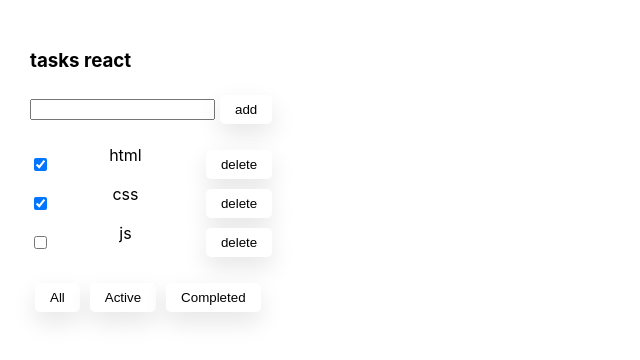
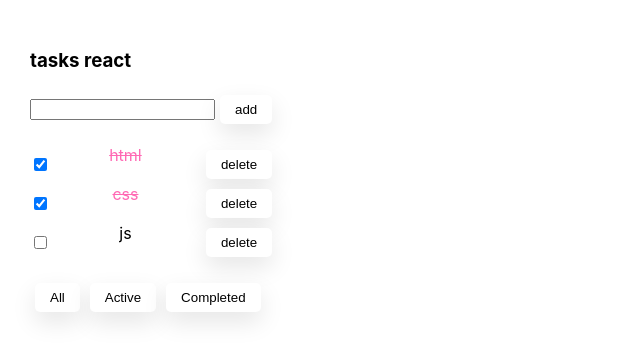
Before and after one commit to splinshady/todoList, a React (Create React App) app: page / in a window 1280 px wide. Shown: the top 360 px of the page, without its empty margins (0-640 px from the left). Built offline with nearby package versions, Linux system fonts and the light colour scheme.

Commit message:
feat: add isDone task logic

```diff
--- a/src/App.tsx
+++ b/src/App.tsx
@@ -4,7 +4,6 @@ import TodoList, {TaskType} from "./conponents/todoList/TodoList";
 import {v1} from "uuid";
 
 export type TaskFilterType = 'all' | 'active' | 'completed';
-
 
 function App() {
     const [tasks, setTasks] = useState<Array<TaskType>>([
@@ -22,9 +21,13 @@ function App() {
         setTasks(tasks.filter(item => item.id !== taskID))
     }
     const addTask = (inputValue: string) => {
-        if (inputValue.length > 0) {
+        let inputValueWithoutSpase = inputValue.trim()
+        if (inputValueWithoutSpase.length > 0) {
             setTasks([{id: v1(), title: inputValue, isDone: false}, ...tasks])
         }
+    }
+    const changeTaskStatus = (taskID: string, isDone: boolean) => {
+        setTasks(tasks.map(task => task.id === taskID ? {...task, isDone: isDone} : task))
     }
 
     let currentTasks;
@@ -49,6 +52,7 @@ function App() {
                       removeTask={removeTask}
                       changeFilter={changeFilter}
                       addTask={addTask}
+                      changeTaskStatus={changeTaskStatus}
             />
         </div>
     );
--- a/src/conponents/button/Button.tsx
+++ b/src/conponents/button/Button.tsx
@@ -2,7 +2,7 @@ import React from 'react';
 import style from "./Button.module.css";
 
 type ButtonPropsType = {
-    callback: () => void,
+    callback: (event:any) => void,
     title: string,
 }
 
--- a/src/conponents/todoList/TodoList.module.css
+++ b/src/conponents/todoList/TodoList.module.css
@@ -10,7 +10,16 @@
     padding: 0;
 }
 
+.scale {
+    transform: scale(0);
+}
+
 .task_item {
     display: flex;
     justify-content: space-between;
 }
+
+.task_item_checked {
+    text-decoration: line-through;
+    color: hotpink;
+}
--- a/src/conponents/todoList/TodoList.tsx
+++ b/src/conponents/todoList/TodoList.tsx
@@ -1,4 +1,4 @@
-import React, {ChangeEvent, useState, KeyboardEvent} from 'react';
+import React, {ChangeEvent, useState, KeyboardEvent, createRef} from 'react';
 import {TaskFilterType} from "../../App";
 import Button from "../button/Button";
 import style from "./TodoList.module.css";
@@ -14,30 +14,47 @@ type TodoListPropsType = {
     tasks: Array<TaskType>,
     removeTask: (taskID: string) => void,
     changeFilter: (filter: TaskFilterType) => void,
-    addTask: (inputValue: string) => void
+    addTask: (inputValue: string) => void,
+    changeTaskStatus: (taskID: string, isDone: boolean) => void
 }
 
 const TodoList: React.FC<TodoListPropsType> = (props) => {
     const [inputValue, setInputValue] = useState<string>('')
+    const [inputError, setInputError] = useState<boolean>(false)
 
     const inputChangeHandler = (event: ChangeEvent<HTMLInputElement>) => {
-        setInputValue(event.currentTarget.value);
+        if (event.currentTarget.value === ' ') {
+            setInputError(true)
+        } else {
+            setInputError(false)
+            setInputValue(event.currentTarget.value)
+        }
     }
     const pressEnterHandler = (event: KeyboardEvent<HTMLInputElement>) => {
         event.key === 'Enter' && addTask()
     }
     const addTask = () => {
-        props.addTask(inputValue)
-        setInputValue('')
+        if (inputValue.trim()) {
+            props.addTask(inputValue)
+            setInputValue('')
+        } else {
+            setInputError(true)
+        }
     }
     const setFilerCreator = (filter: TaskFilterType) => {
         return () => props.changeFilter(filter)
+    }
+    const removeTask = (id: string) => {
+        setTimeout(() => {
+            props.removeTask(id)
+        }, 500)
     }
 
     return (
         <div className={style.todo_List}>
             <h3>{props.title}</h3>
             <div>
+                {inputError && <span>error</span>}
                 <input type={"text"} onKeyDown={pressEnterHandler} onChange={inputChangeHandler} value={inputValue}/>
                 <Button callback={addTask} title={'add'}/>
             </div>
@@ -45,9 +62,13 @@ const TodoList: React.FC<TodoListPropsType> = (props) => {
                 {props.tasks.map((item) => {
                     return (
                         <li key={item.id} className={style.task_item}>
-                            <input type="checkbox" checked={item.isDone}/>
-                            <span>{item.title}</span>
-                            <Button callback={()=>{props.removeTask(item.id)}} title={'delete'}/>
+                            <input type="checkbox"
+                                   checked={item.isDone}
+                                   onChange={event => props.changeTaskStatus(item.id, event.currentTarget.checked)}/>
+                            <span className={item.isDone ? style.task_item_checked : ''}>{item.title}</span>
+                            <Button callback={() => {
+                                removeTask(item.id)
+                            }} title={'delete'}/>
                         </li>
                     )
                 })}
```
Also changed, not shown: 1 other file (tests, documents, lock files or other folders).
